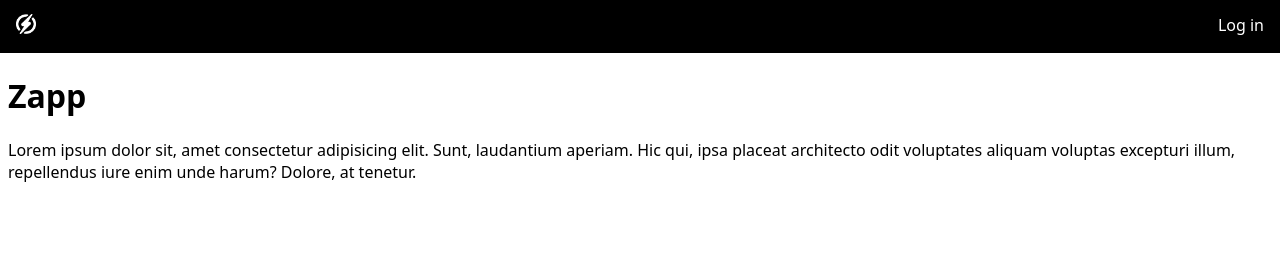
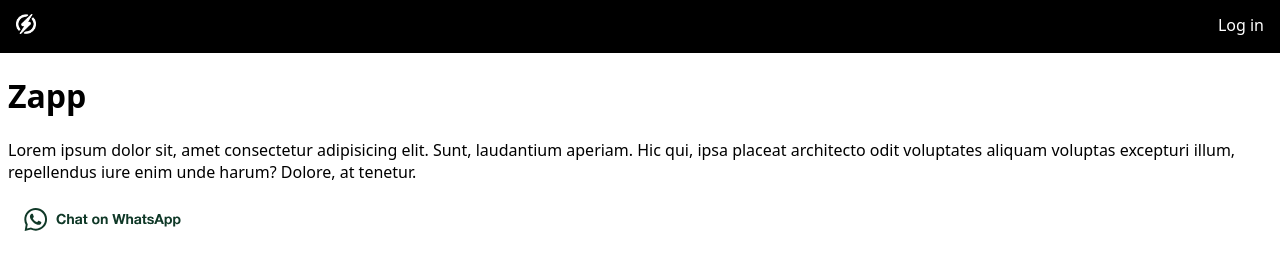
Before and after one commit to BusinessBoi/zappappnew, a website: page index.htm in a window 1280 px wide. Drawn offline with Linux system fonts and the light colour scheme.

Commit message:
Add Chat on WhatsApp button

```diff
--- a/index.htm
+++ b/index.htm
@@ -26,6 +26,11 @@
 			aliquam voluptas excepturi illum, repellendus iure enim unde harum?
 			Dolore, at tenetur.
 		</p>
+		<a
+		aria-label="Chat on WhatsApp"
+		href="https://wa.me/14155238886?text=join%20plenty-spring">
+			<img alt="Chat on WhatsApp" src="img/WhatsAppButtonWhiteMedium.svg" />
+		</a>
 	</div>
 </body>
 
```
Also changed, not shown: img/WhatsAppButtonWhiteMedium.svg (added).
